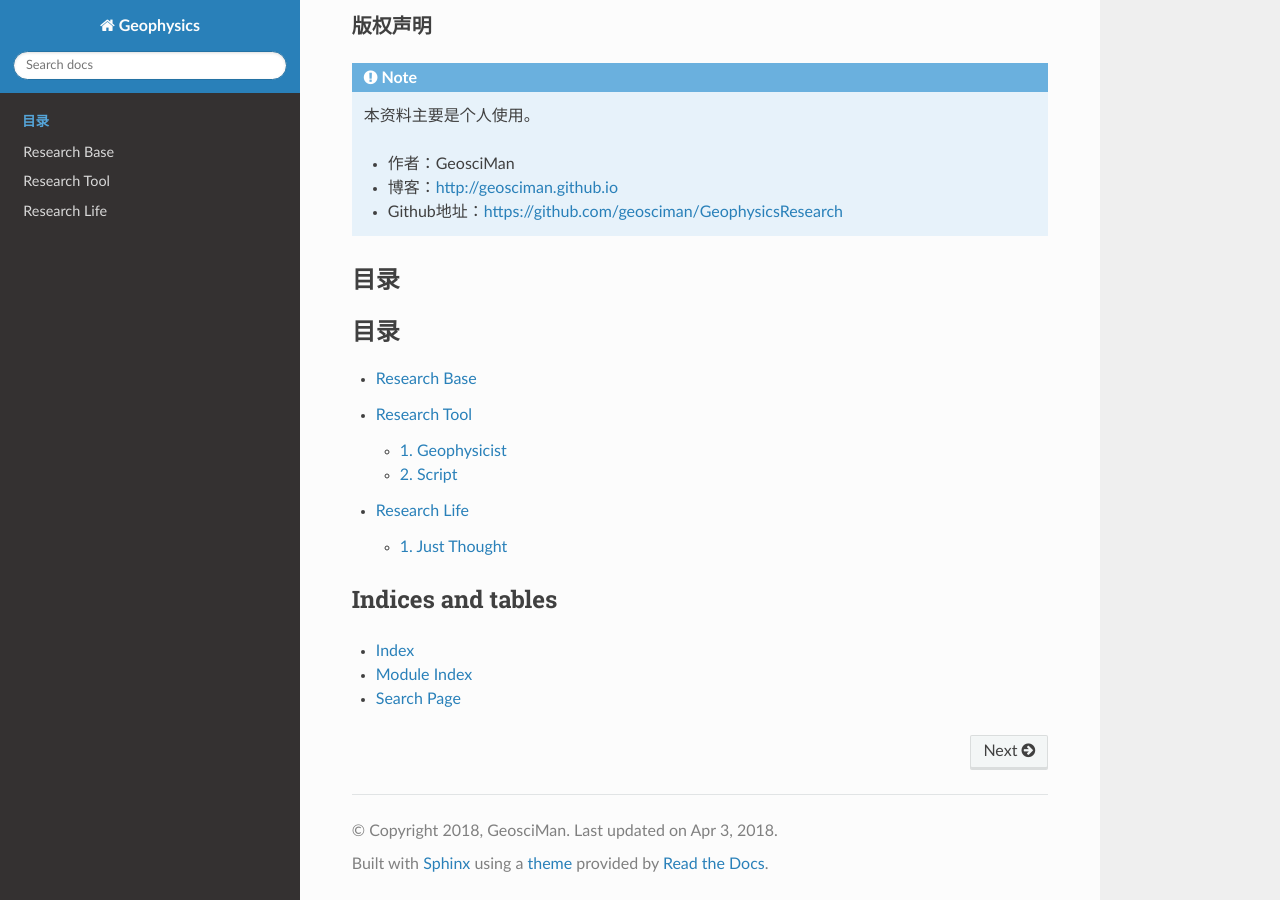
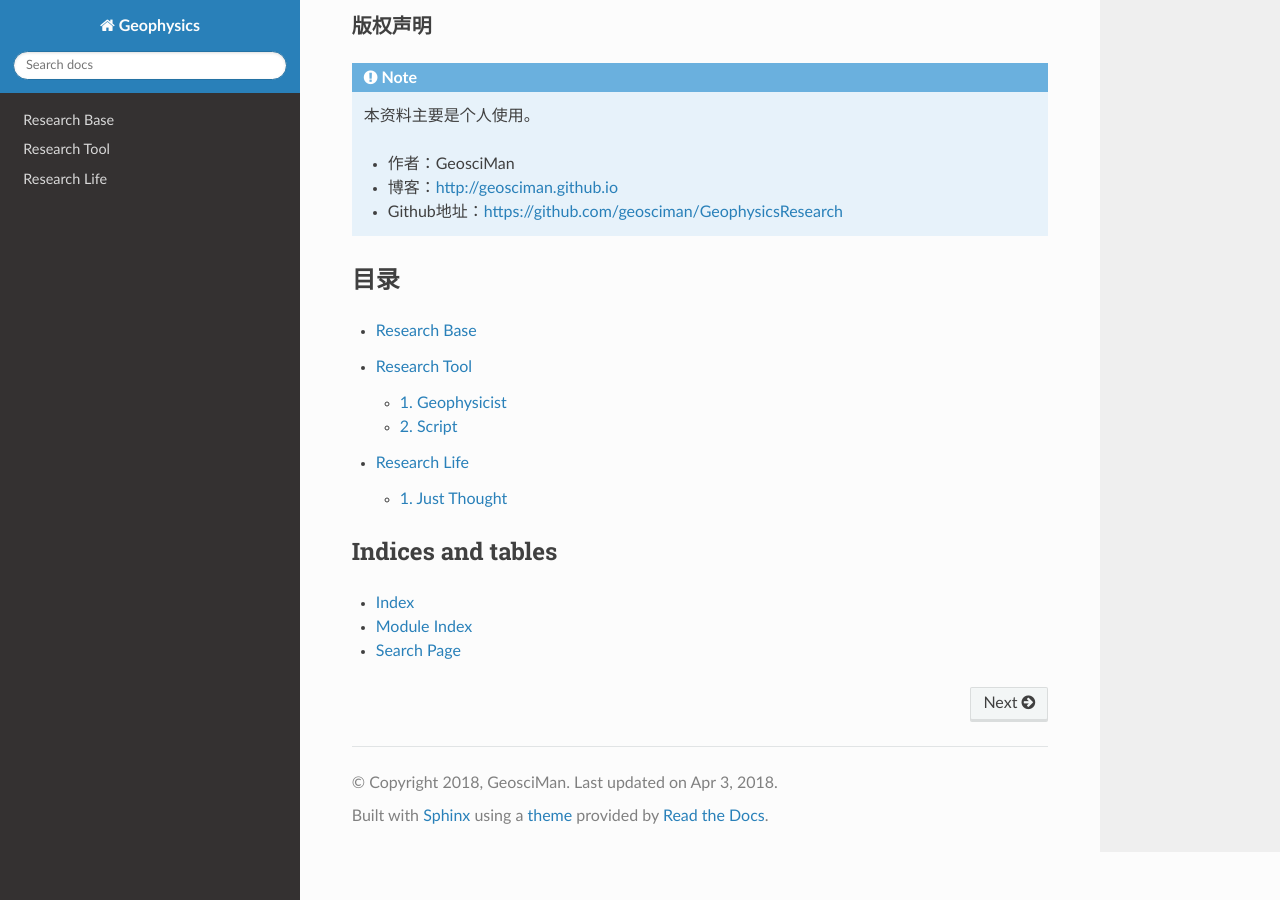
Before and after one commit to geosciman/GeophysicsResearch, a Sphinx documentation site: the page built from source/index.rst, in a window 1280 px wide and 900 px high, scrolled down 801 px. Built offline with Sphinx 7.4.7 and the Read the Docs theme 2.0.0, drawn with Linux system fonts in a browser that asks for light colours.

Commit message:
update file

```diff
--- a/source/index.rst
+++ b/source/index.rst
@@ -49,7 +49,6 @@ Geophysics Research
 .. toctree::
     :maxdepth: 2
     :glob:
-    :caption: 目录
 
     base/index
     tool/index
```
